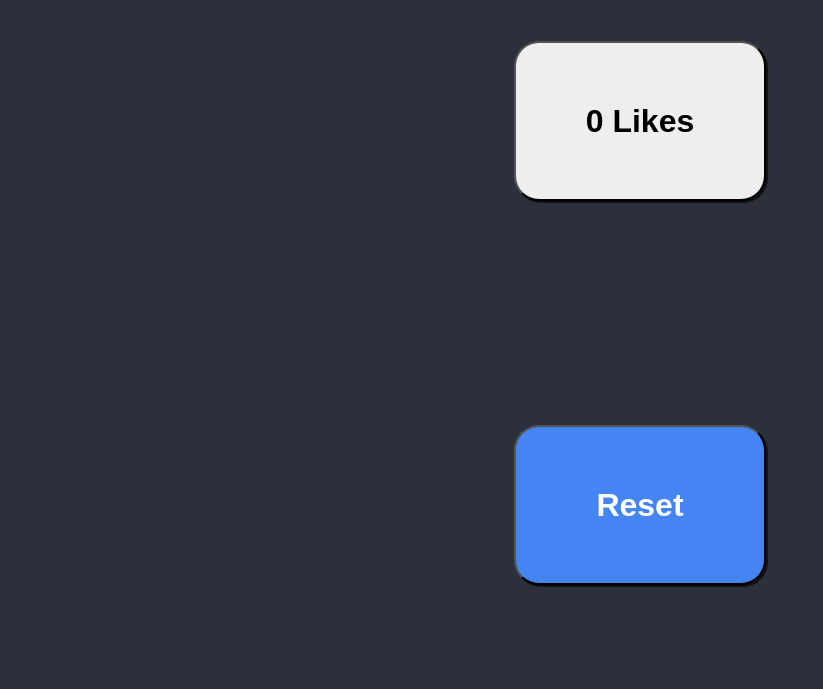
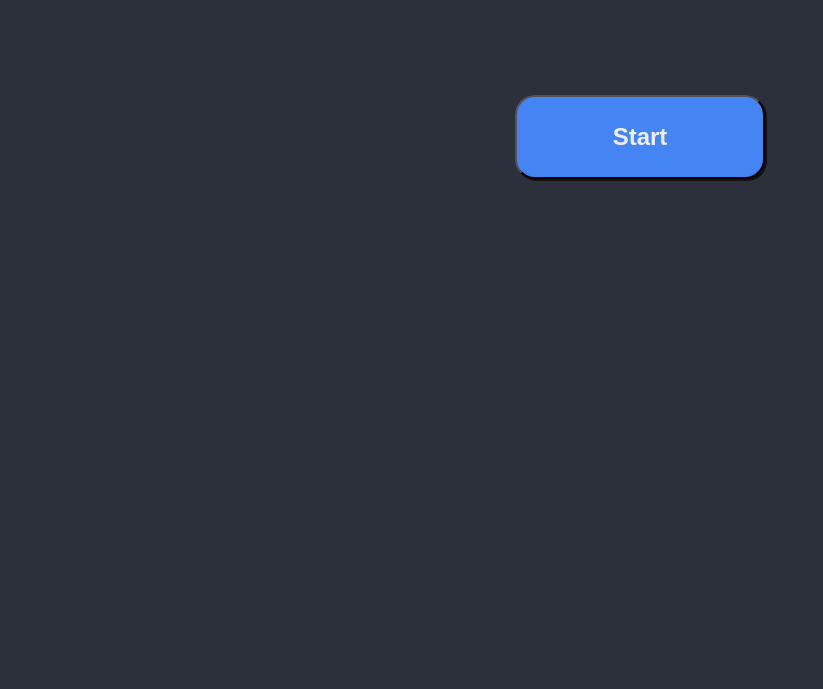
Before and after one commit to m2mathew/jquery-like, a website: page index.html in a window 1280 px wide. Shown: the part 115-804 px from the top of the page, without its empty margins (0-823 px from the left). Drawn offline with nearby package versions, Linux system fonts and the light colour scheme.

Commit message:
Add start button and re-format some styles

```diff
--- a/index.html
+++ b/index.html
@@ -5,12 +5,15 @@
     <link rel="stylesheet" type="text/css" href="/styles/main.sass.sass.css">
 </head>
 <body>
-    <span id="page-title">jquery likes</span>
-    <form id='like-form'>
-        <button id='like-button'>0 Likes</button>
+    <div id="page-title">jQuery likes</div>
+    <div>
+      <button class="start-button">Start</button>
+    </div>
+    <form id="like-form">
+        <button class="like-button">0 Likes</button>
     </form>
     <div id="reset-div">
-        <button id='reset-button'>Reset</button>
+        <button id="reset-button">Reset</button>
     </div>
 
 
--- a/scripts/main.js
+++ b/scripts/main.js
@@ -3,19 +3,33 @@
 var count = 0;
 
 // target elements
-var $likeForm = $('#like-form');
-var $likeButton = $('#like-button');
-var $resetButton = $('#reset-button');
+var $startButton = $('.start-button'); // class
+var $likeForm = $('form');  // tag
+var $likeButton = $('.like-button');  // class
+var $resetButton = $('#reset-button');  // id
+
+$likeForm.hide();
+$resetButton.hide();
 
 // create functions
+function onShowButtons() {
+  $startButton.hide();
+  $likeForm.show();
+  $resetButton.show();
+  console.log('hi');
+}
+
 function onButtonSubmit(e) {
+    // prevents automatic refresh on submit
     e.preventDefault();
     count++;
 
     if(count === 1) {
         $likeButton.html('1 Like')
     }
-    else $likeButton.html(count + ' Likes');
+    else {
+      $likeButton.html(count + ' Likes');
+    }
 }
 
 function onClearButton() {
@@ -24,5 +38,6 @@ function onClearButton() {
 }
 
 // add event listener
+$startButton.on('click', onShowButtons);
 $likeForm.on('submit', onButtonSubmit);
 $resetButton.on('click', onClearButton);
--- a/styles/main.sass.sass.css
+++ b/styles/main.sass.sass.css
@@ -1,34 +1,44 @@
 body {
   background-color: #2B303B;
-  font-family: futura; }
+  font-family: "Input Mono";
+  text-align: center; }
 
 #page-title {
-  font-family: 'Palatino Linotype';
+  padding: 50px;
+  font-size: 36px;
   color: #eee; }
 
+.start-button {
+  color: #eee;
+  background-color: #4485F3;
+  width: 250px;
+  height: 84px;
+  margin: 60px;
+  border-radius: 20px;
+  font-weight: bold;
+  font-size: 24px;
+  box-shadow: 2px 2px #111; }
+
 form {
-  width: 100%;
-  text-align: center; }
-  form #like-button {
-    width: 20%;
-    height: 5em;
+  width: 100%; }
+  form .like-button {
+    width: 250px;
+    height: 84px;
     background-color: #eee;
-    margin: 4em;
-    border-radius: 25px;
+    margin: 60px;
+    border-radius: 20px;
     font-weight: bold;
-    font-size: 2em;
+    font-size: 24px;
     box-shadow: 2px 2px #111; }
 
-#reset-div {
-  text-align: center; }
-  #reset-div #reset-button {
-    width: 20%;
-    height: 5em;
-    background-color: #4485F3;
-    text-align: center;
-    margin: 3em;
-    border-radius: 25px;
-    font-weight: bold;
-    color: #fff;
-    font-size: 2em;
-    box-shadow: 2px 2px #111; }
+#reset-div #reset-button {
+  width: 250px;
+  height: 84px;
+  background-color: #4485F3;
+  text-align: center;
+  margin: 60px;
+  border-radius: 20px;
+  font-weight: bold;
+  color: #fff;
+  font-size: 24px;
+  box-shadow: 2px 2px #111; }
--- a/styles/main.scss
+++ b/styles/main.scss
@@ -1,45 +1,53 @@
 body {
     background-color: #2B303B;
-    font-family: futura;
+    font-family: "Input Mono";
+    text-align: center;
 }
 
 #page-title {
-    font-family: 'Palatino Linotype';
+    padding: 50px;
+    font-size: 36px;
     color: #eee;
+}
+
+.start-button {
+  color: #eee;
+  background-color: #4485F3;
+  width: 250px;
+  height: 84px;
+  margin: 60px;
+  border-radius: 20px;
+  font-weight: bold;
+  font-size: 24px;
+  box-shadow: 2px 2px #111;
 }
 
 form {
     width: 100%;
-    text-align: center;
 
-
-    #like-button {
-        width: 20%;
-        height: 5em;
+    .like-button {
+        width: 250px;
+        height: 84px;
         background-color: #eee;
-        margin: 4em;
-        border-radius: 25px;
+        margin: 60px;
+        border-radius: 20px;
         font-weight: bold;
-        font-size: 2em;
+        font-size: 24px;
         box-shadow: 2px 2px #111;
-
     }
 }
 
 #reset-div {
-
-    text-align: center;
-
     #reset-button {
-        width: 20%;
-        height: 5em;
+        width: 250px;
+        height: 84px;
         background-color: #4485F3;
         text-align: center;
-        margin: 3em;
-        border-radius: 25px;
+        margin: 60px;
+        border-radius: 20px;
         font-weight: bold;
         color: #fff;
-        font-size: 2em;
+        font-size: 24px;
         box-shadow: 2px 2px #111;
     }
 }
```
Also changed, not shown: scripts/bundle.js (+19 -4 lines), 1 other file.
